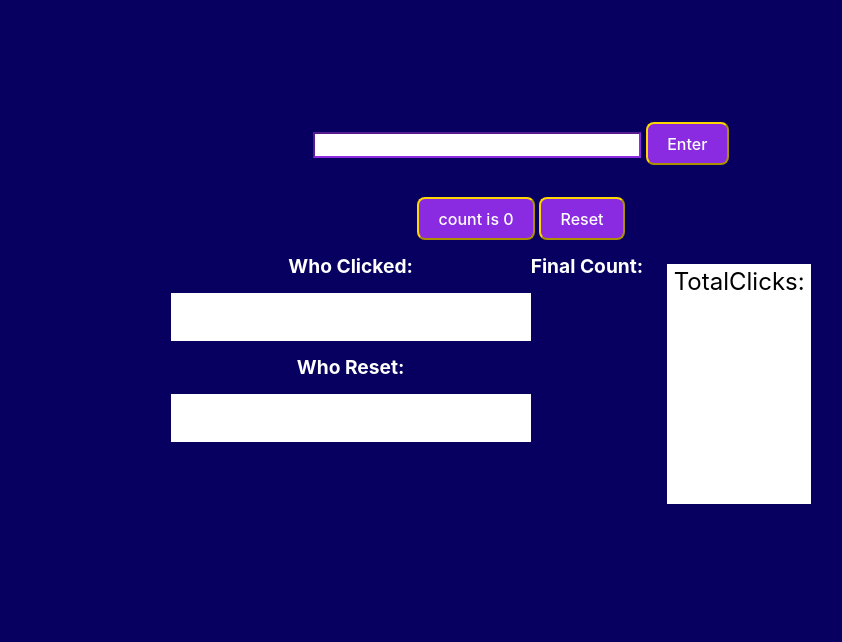
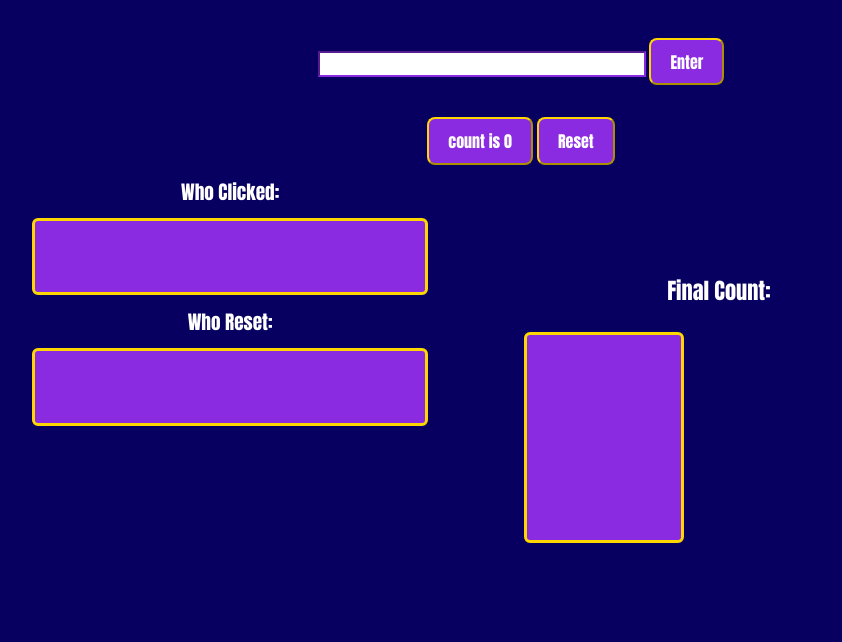
Before and after one commit to NiaMcAlkich/socketsProjects, a website built with Vite: page index.html in a window 1280 px wide. Shown: the part 126-768 px from the top of the page, without its empty margins (119-961 px from the left). Built offline with nearby package versions, Linux system fonts and the light colour scheme; files whose address does not match are found by name.

Commit message:
Some css

```diff
--- a/main.js
+++ b/main.js
@@ -19,8 +19,10 @@ document.querySelector('#app').innerHTML = `
       <div> <h2>Who Reset: </h2></div>
       <div class="name" id="resetClicks"></div>
       </div>
-      <div> <h2>Final Count: </h2></div>
-      <div class="scoreBoard" id="totalClicks">TotalClicks: </div>
+      <div class="finalCountWrapper">
+      <div class="finalCount"> <span>Final Count: </span></div>
+      <div class="scoreBoard" id="totalClicks"></div>
+      </div>
       </div>
       </div>
   </div>
--- a/style.css
+++ b/style.css
@@ -1,7 +1,7 @@
 :root {
   color: #213547;
   background-color: rgb(8, 0, 96);
-  font-family: Inter, system-ui, Avenir, Helvetica, Arial, sans-serif;
+  font-family: Impact, Haettenschweiler, 'Arial Narrow Bold', sans-serif;
   line-height: 1.5;
   font-weight: 400;
 
@@ -93,14 +93,17 @@ button:focus-visible {
 
 .scoreBoard {
   text-align: center;
-  margin: 1em;
-  height: 10em;
+  height: 8em;
   width: 6em;
-  border-color: black;
-  border-width: 0.2em;
-  color: rgb(0, 0, 0);
-  font-size: x-large;
-  background-color: rgb(255, 255, 255);
+  color: white;
+  border: 0.15em solid gold;
+  background-color: blueviolet;
+  border-radius: 6px;
+  border-width: 0.15em;
+  border-color: gold;
+  font-size: 1.6em;
+  font-weight: 500;
+  font-family: Impact, Haettenschweiler, 'Arial Narrow Bold', sans-serif;
 }
 
 .namesWrapper {
@@ -114,9 +117,32 @@ button:focus-visible {
   text-align: center;
   height: 2em;
   width: 15em;
-  border-color: black;
-  border-width: 0.2em;
-  color: rgb(0, 0, 0);
-  font-size: x-large;
-  background-color: rgb(255, 255, 255);
+  color: white;
+  border: 0.15em solid gold;
+  background-color: blueviolet;
+  border-radius: 6px;
+  border-width: 0.15em;
+  border-color: gold;
+  padding: 0.6em 1.2em;
+  font-size: 1.4em;
+  font-weight: 500;
+  font-family: inherit;
+
 }
+
+.finalCountWrapper {
+  display: flex;
+  flex-direction: column;
+  margin: 6em;
+}
+
+.finalCount {
+  text-align: center;
+  height: 2em;
+  width: 15em;
+  color: white;
+  padding: 0.6em 1.2em;
+  font-size: 1.4em;
+  font-weight: 500;
+  font-family: inherit;
+}
```
